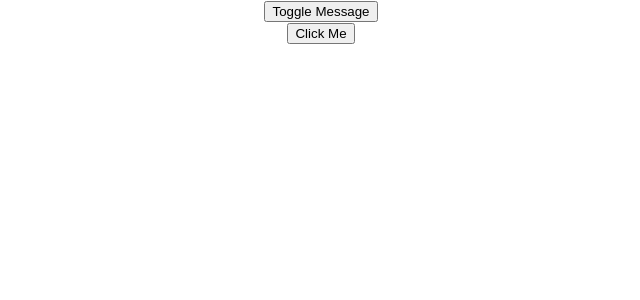
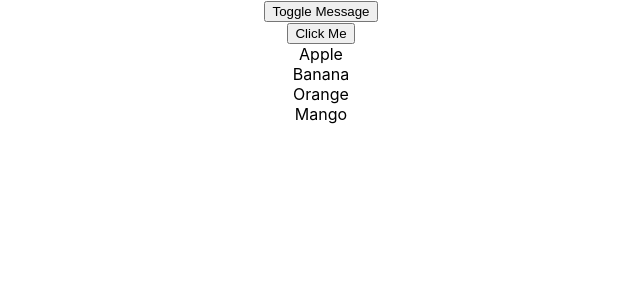
Before and after one commit to AkshataBhat-eng/react-app, a React (Create React App) app: page / in a window 1280 px wide. Shown: the top 300 px of the page, without its empty margins (319-959 px from the left). Built offline with nearby package versions, Linux system fonts and the light colour scheme.

Commit message:
React day6

```diff
--- a/src/App.js
+++ b/src/App.js
@@ -2,12 +2,13 @@ import Footer from './Footer';
 import Greetings from './Greetings';
 import './App.css';
 import Clock from './Clock';
-import { useEffect, useState } from 'react';
+import React, { useEffect, useState } from 'react';
 import EventHandler from './EventHandler';
 
 function App() {
   const [count, setCount] = useState(0)
   const [showMessages, setShowMessages] = useState(false)
+  const items = ['Apple', 'Banana', 'Orange', 'Mango'];
 
   useEffect(() => {
     const timer = setInterval(() => {
@@ -37,6 +38,12 @@ function App() {
       <button onClick={()=>setShowMessages(!showMessages)}>Toggle Message</button>
       <div>{showMessages && 'Hello, React Event Handling!'}</div>
       <EventHandler />
+
+      <div>
+        {items.map((ele, index) => (
+          <div key={index}>{ele}</div>
+        ))}
+      </div>
      </main>
     </div>
   );
```
